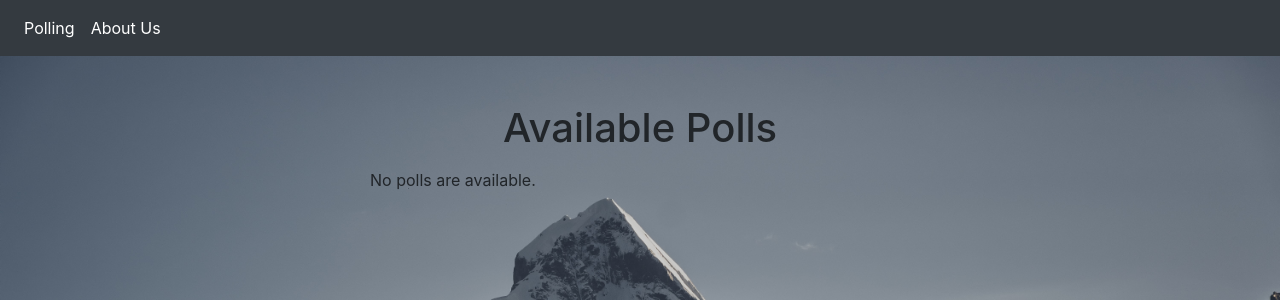
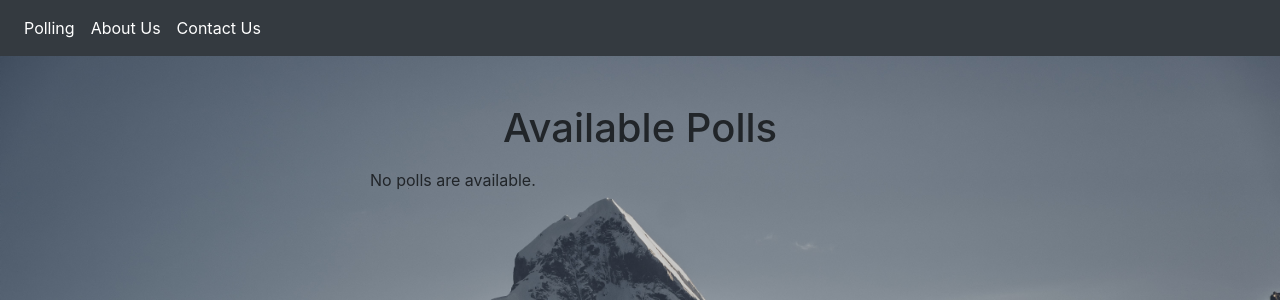
Before and after one commit to iurietopor/python-pulling-super-waffle, a Django app: page /polls/ in a window 1280 px wide. Shown: the top 300 px of the page. Run offline with Django 3.2, Linux system fonts and the light colour scheme; data that the repository does not hold is empty; some libraries are stand-ins or nearby versions.

Commit message:
Contact Us feature implemented

```diff
--- a/polls/templates/base.html
+++ b/polls/templates/base.html
@@ -25,6 +25,10 @@
                 <a class="nav-link" href="#">About Us</a>
             </li>
 
+            <li class="nav-item active">
+                <a class="nav-link" href="#">Contact Us</a>
+            </li>
+
             </ul>
         </div>
         </nav>
```
